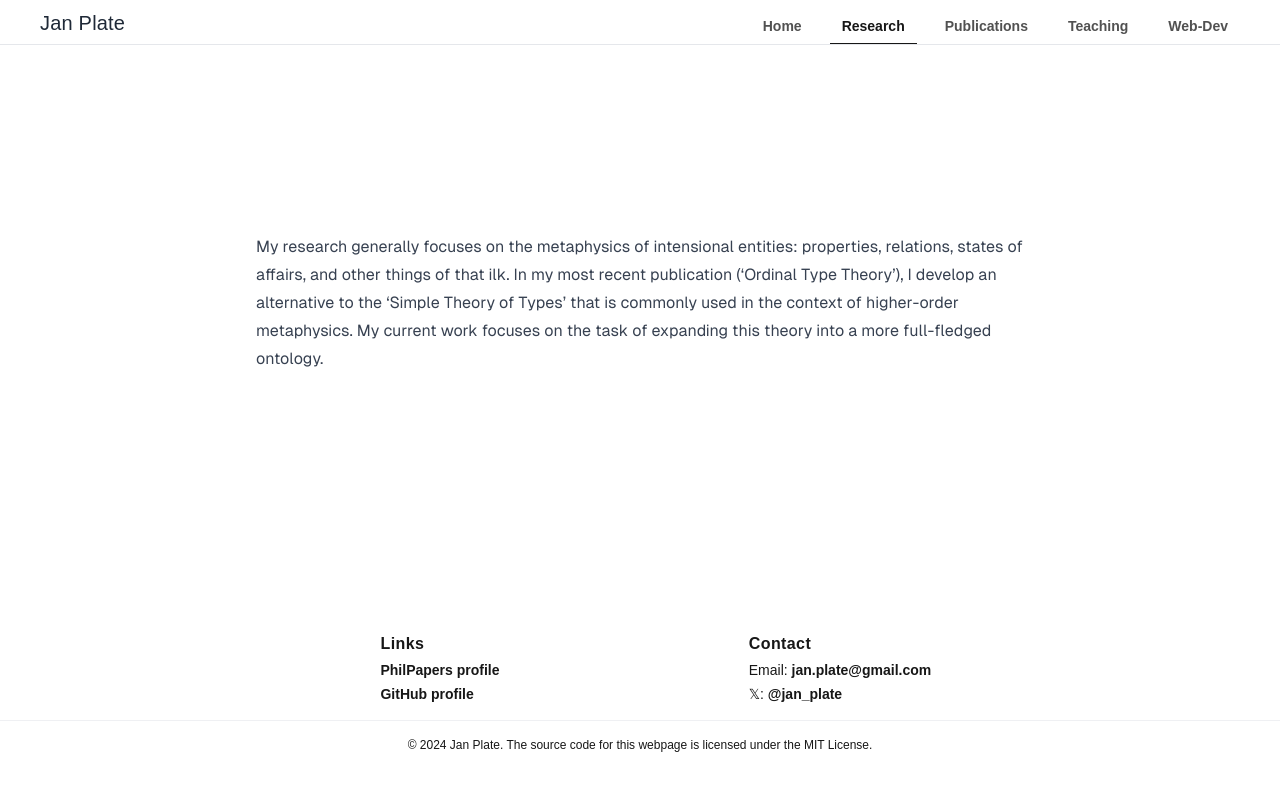
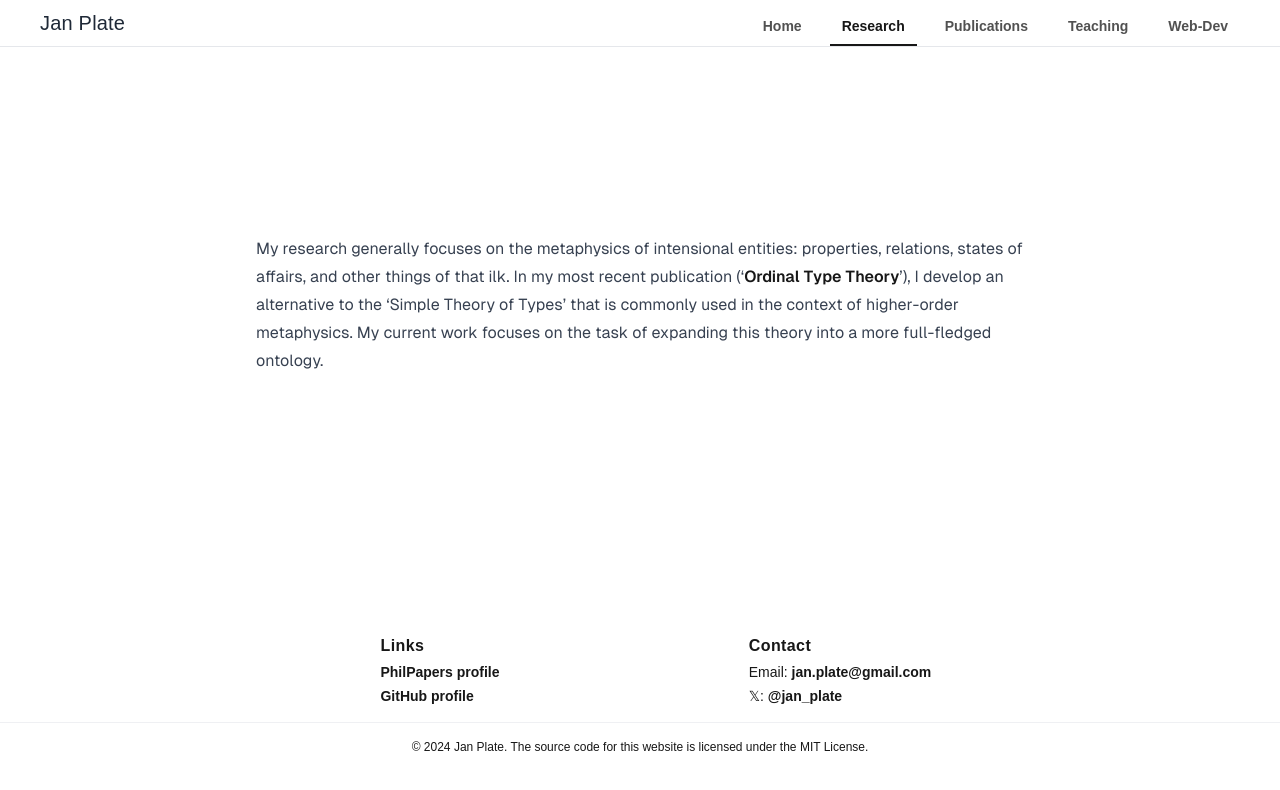
Before and after one commit to jplate/home, a Next.js app: page /Research in a window 1280 px wide. Shown: the top 790 px of the page. Built offline with nearby package versions, Linux system fonts and the light colour scheme.

Commit message:
various improvements

```diff
--- a/src/app/Research/page.tsx
+++ b/src/app/Research/page.tsx
@@ -9,7 +9,15 @@ export default function Page() {
                     My research generally focuses on the metaphysics of
                     intensional entities: properties, relations, states of
                     affairs, and other things of that ilk. In my most recent
-                    publication (&lsquo;Ordinal Type Theory&rsquo;), I develop
+                    publication (&lsquo;
+                    <a
+                        href='https://philarchive.org/rec/PLAOTT'
+                        target='_blank'
+                        rel='noopener noreferrer'
+                    >
+                            Ordinal Type Theory
+                    </a>
+                    &rsquo;), I develop
                     an alternative to the &lsquo;Simple Theory of Types&rsquo;
                     that is commonly used in the context of higher-order
                     metaphysics. My current work focuses on the task of
--- a/src/app/components/Footer.tsx
+++ b/src/app/components/Footer.tsx
@@ -27,7 +27,7 @@ const Footer = ({ copyRightHolder, licenseInfo, sections }: FooterProps) => {
                         key={i}
                         className='mx-6 sm:mx-auto 2xl:ml-0 2xl:flex 2xl:items-baseline'
                     >
-                        <h3 className='text-base font-semibold tracking-wide 2xl:tracking-normal my-1 2xl:mr-6 -translate-x-3 sm:translate-x-0'>
+                        <h3 className='text-base font-semibold tracking-wide 2xl:tracking-normal my-1 mr-6 -translate-x-3 sm:translate-x-0'>
                             {info.header}
                         </h3>
                         <ul className='text-sm 2xl:inline 2xl:flex 2xl:space-x-6'>
@@ -53,7 +53,7 @@ const Footer = ({ copyRightHolder, licenseInfo, sections }: FooterProps) => {
 const MyFooter: React.FC = () => (
     <Footer
         copyRightHolder='Jan Plate'
-        licenseInfo='The source code for this webpage is licensed under the MIT License.'
+        licenseInfo='The source code for this website is licensed under the MIT License.'
         sections={[
             {
                 header: 'Links',
--- a/src/app/components/Navbar.tsx
+++ b/src/app/components/Navbar.tsx
@@ -13,29 +13,16 @@ import {
 } from '@headlessui/react';
 import useScrollbarWidth from '../hooks/useScrollbarWidth';
 
-interface NavItem {
-    href: string;
-    text: string;
-    isActive?: boolean;
-}
-
-const NavItemComp = ({ href, text, isActive }: NavItem) => (
-    <Link
-        href={href}
-        className={`opacity-75 hover:opacity-100 transition-opacity px-3 py-2 text-sm font-medium whitespace-nowrap ${isActive ? 'active-nav-item' : ''}`}
-    >
-        {text}
-    </Link>
+const menuButtonClassName = clsx(
+    'inline-flex items-center gap-2 rounded-md bg-btnbg/85 text-sm text-btncolor border border-btnborder',
+    'focus:outline-none data-[hover]:bg-btnhoverbg data-[hover]:text-btnhovercolor data-[open]:bg-btnhoverbg data-[open]:text-btnhovercolor',
+    'data-[focus]:outline-1 data-[focus]:outline-btnhoverbg transition-colors duration-300'
 );
 
-const menuButtonClassName = clsx(
-    'inline-flex items-center gap-2 rounded-md bg-btnbg/85 text-sm text-btncolor',
-    'focus:outline-none data-[hover]:bg-btnhoverbg data-[hover]:text-btnhovercolor data-[open]:bg-btnhoverbg data-[open]:text-btnhovercolor',
-    'data-[focus]:outline-1 data-[focus]:outline-btnhoverbg'
+const menuItemClassName = clsx(
+    'menu-item flex w-full items-center rounded-sm px-2 py-1 mt-2 font-semibold',
+    'data-[focus]:bg-btnhoverbg data-[focus]:text-btnhovercolor transition-colors duration-300'
 );
-
-const menuItemClassName =
-    'menu-item flex w-full items-center rounded-sm px-2 py-1 mt-2 font-semibold transition-colors data-[focus]:bg-btnhoverbg data-[focus]:text-btnhovercolor';
 
 export const MenuItemList = ({
     children,
@@ -58,6 +45,24 @@ export const MenuItemList = ({
         </Transition>
     );
 };
+
+interface NavItem {
+    href: string;
+    text: string;
+    isActive?: boolean;
+}
+
+const NavItemComp = ({ href, text, isActive }: NavItem) => (
+    <Link
+        href={href}
+        className={clsx(
+            'nav-item hover:opacity-100 transition-opacity px-3 py-2 text-sm font-medium whitespace-nowrap',
+            isActive ? 'border-b-2 border-foreground' : 'opacity-75 hover:border-b hover:border-foreground lg:hover:border-none'
+        )}
+    >
+        {text}
+    </Link>
+);
 
 interface NavbarProps {
     brandName: string;
@@ -89,7 +94,10 @@ const Navbar = ({ brandName, items }: NavbarProps) => {
 
     return (
         <nav
-            className={`sticky top-0 z-40 border-b border-btnborder mt-2 px-5 lg:px-10 min-w-[70vw] md:min-w-[50vw] transition-opacity duration-300 ${isVisible ? 'opacity-100' : 'opacity-0'}`}
+            className={clsx(
+                'sticky top-0 z-40 border-b border-btnborder mt-2 px-5 lg:px-10 min-w-[70vw] md:min-w-[50vw] transition-opacity duration-300',
+                isVisible ? 'opacity-100' : 'opacity-0'
+            )}
             style={{
                 marginRight: `-${sbWidth}px`,
             }}
--- a/src/app/globals.css
+++ b/src/app/globals.css
@@ -10,8 +10,8 @@
     --btnbg: 243, 244, 246; /* gray-100 */
     --btncolor: 3, 7, 18; /* gray-950 */
     --btnborder: 229, 231, 235; /* gray-200 */
-    --btnhoverbg: 3, 7, 18; /* gray-950 */
-    --btnhovercolor: 243, 244, 246; /* gray-100 */
+    --btnhoverbg: 63, 63, 70; /* zinc-700 */
+    --btnhovercolor: 255, 255, 255;
     --btnactivebg: 243, 244, 246; /* gray-100 */
     --btnactivecolor: 3, 7, 18; /* gray-950 */
 }
@@ -48,11 +48,25 @@ a:not(.menu-item):not(.logo) {
     color: var(--foreground);
     font-weight: 600;
     text-decoration: none;
+}
+
+a:not(.menu-item):not(.logo):not(.nav-item):hover {
+    text-decoration: underline;
+}
+
+@media (min-width: 1024px) {
+    /* I'd like to use a 'fancy' hover effect that produces an animated line. Since this effect only really works if the link in
+        question does not wrap around a line break, we're imposing a 'white-space: nowrap' directive. However, this policy is
+        suboptimal for smaller screens, and so we reserve the effect for bigger ones. */
+    a:not(.menu-item):not(.logo) {
+        color: var(--foreground);
+        font-weight: 600;
+        text-decoration: none !important;
         position: relative;
         white-space: nowrap;
     }
 
-a:not(.menu-item):not(.logo)::after {
+    a:not(.nav-item):not(.menu-item):not(.logo)::after {
         content: '';
         position: absolute;
         width: 100%;
@@ -68,18 +82,33 @@ a:not(.menu-item):not(.logo)::after {
             opacity 0.2s ease-out;
     }
 
-a:not(.menu-item):hover::after {
+    a:not(.nav-item):not(.menu-item):not(.logo):hover::after {
         opacity: 1;
         transform: scaleX(1);
     }
 
-.active-nav-item {
-    opacity: 1;
+    /* For the nav-items, we have to add a translation effect that connects the hover effect with the more permanent border-effect.
+       (The latter is handled by a conditionally applied tailwind class in NavItemComp.) */
+    a.nav-item:not(.menu-item):not(.logo)::after {
+        content: '';
+        position: absolute;
+        width: 100%;
+        height: 1px;
+        bottom: 0;
+        left: 0;
+        background-color: var(--foreground);
+        opacity: 0;
+        transform: translateY(1px) scaleX(0);
+        transform-origin: bottom left;
+        transition:
+            transform 0.2s ease-out,
+            opacity 0.2s ease-out;
     }
 
-.active-nav-item:not(.menu-item):not(.logo)::after {
+    a.nav-item:not(.menu-item):not(.logo):hover::after {
         opacity: 1;
-    transform: scaleX(1);
+        transform: translateY(1px) scaleX(1);
+    }
 }
 
 h2 {
@@ -106,6 +135,6 @@ nav {
 }
 
 .menu {
-    -webkit-backdrop-filter: blur(15px); /* for Safari */
-    backdrop-filter: blur(15px);
+    -webkit-backdrop-filter: blur(10px); /* for Safari */
+    backdrop-filter: blur(10px);
 }
--- a/src/app/page.tsx
+++ b/src/app/page.tsx
@@ -16,7 +16,7 @@ export default function Page() {
             />
             <Section id='intro'>
                 <p>
-                    I&rsquo;m an analytic philosopher, specializing in
+                    I&rsquo;m an analytic philosopher, working mainly in
                     metaphysics and philosophical logic. I live in Lugano, where
                     I&rsquo;ve been a postdoc at the{' '}
                     <a
```
Lines whose indentation alone changed are shown as unchanged.
